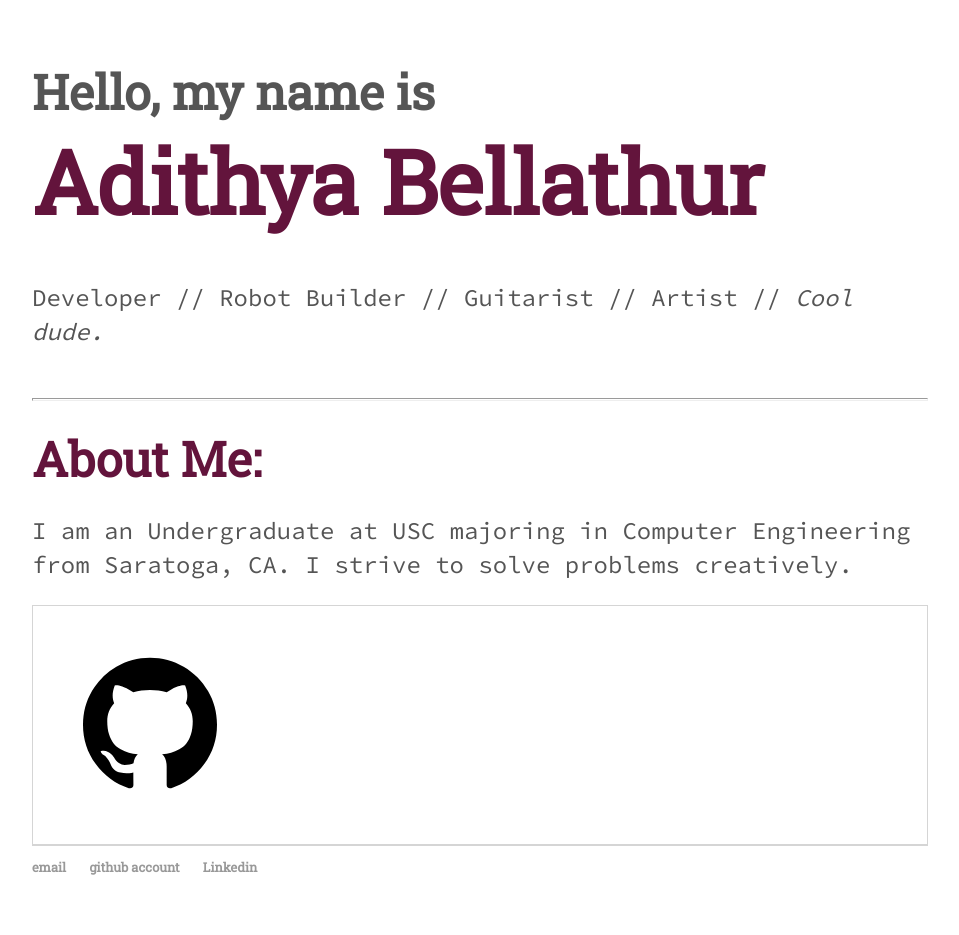
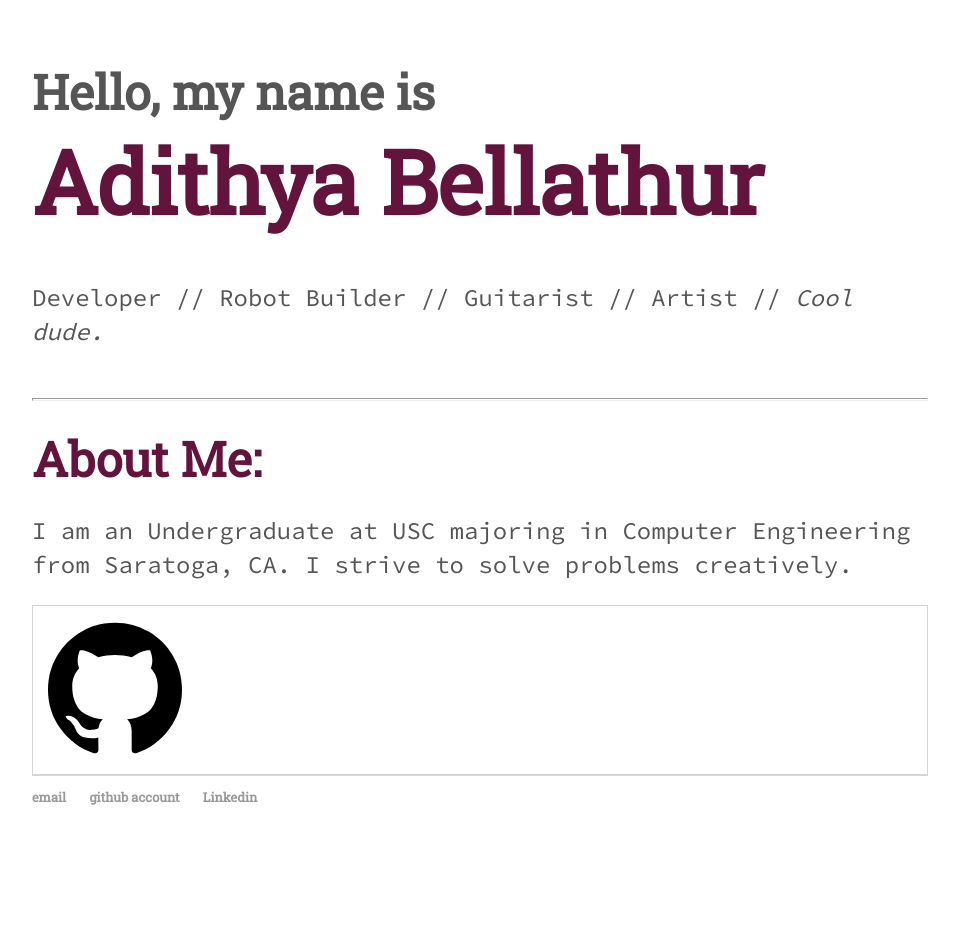
Before and after one commit to adibellathur/adibellathur.github.io, a Jekyll site: the page built from index.html, in a window 1280 px wide. Shown: the whole page, without its empty margins (160-1119 px from the left). Built offline with Jekyll 4.4.1, drawn with Linux system fonts in a browser that asks for light colours; after the commit the page ends 900 px from its top, so only the background shows below that.

Commit message:
margin 15px

```diff
--- a/index.html
+++ b/index.html
@@ -16,7 +16,7 @@ title: Adithya Bellathur
 	</p>
 	<div class="boxed">
 		<a href="https://www.linkedin.com/in/adithya-bellathur-1014a8125/">
-			<img src="pictures/github.svg" style="width:15%;height:15%;margin:50px 50px">
+			<img src="pictures/github.svg" style="width:15%;height:15%;margin:15px 15px">
 		</a>
 	</div>
 </div><!-- /.blurb -->
```
